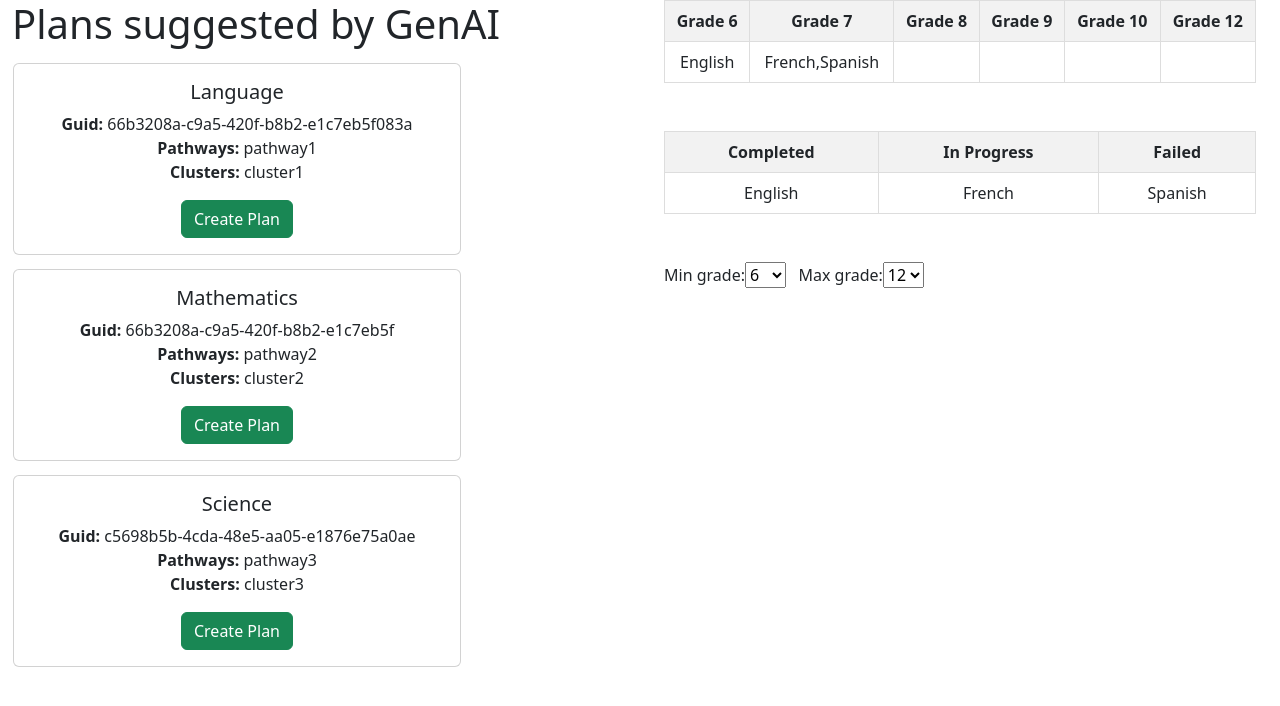
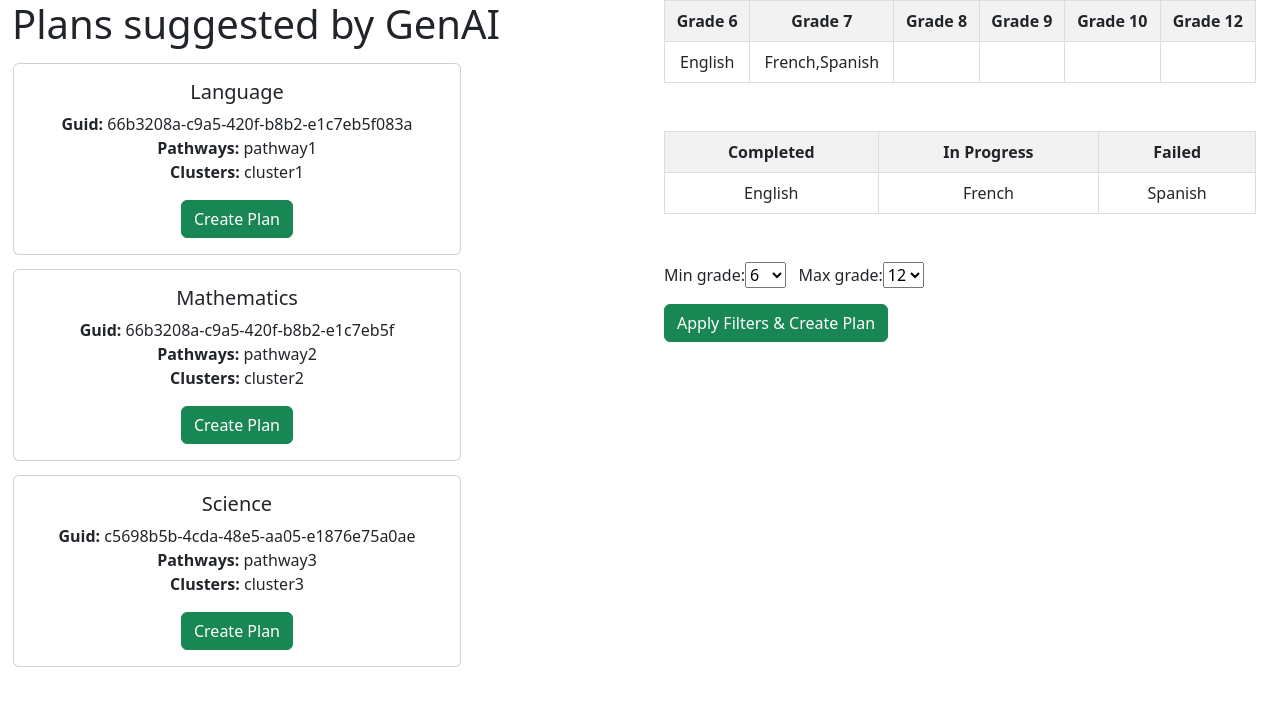
Before and after one commit to karthikpower/hackathon-UI, a React (Create React App) app: page / in a window 1280 px wide. Both pictures are taken after a click on the button 320 px from the left and 159 px from the top of the page. Shown: the top 706 px of the page. Built offline with nearby package versions, Linux system fonts and the light colour scheme.

Commit message:
added filter and plan button

```diff
--- a/src/components/Slider.tsx
+++ b/src/components/Slider.tsx
@@ -9,10 +9,8 @@
     const handleSelectMinGrade = (option: any) => {
         option = parseInt(option)
         if (option >= maxGrade) {
-            console.log('line12', option, maxGrade)
             setError(`Please select min grade is less than max grade. You have selected min grade: ${option} and max grade: ${maxGrade}`);
         } else {
-            console.log('line15',option, maxGrade)
             setMinGrade(option);
             setError('');
         }
@@ -22,10 +20,8 @@
     const handleSelectMaxGrade = (option: any) => {
         option = parseInt(option)
         if (minGrade >= option) {
-            console.log('line23', minGrade, option)
             setError(`Please select min grade is less than max grade. You have selected max grade: ${option} and min grade: ${minGrade}`);
         } else {
-            console.log('line26', minGrade, option)
             setMaxGrade(option);
             setError('');
         }
--- a/src/pages/Plan/filterOptions.tsx
+++ b/src/pages/Plan/filterOptions.tsx
@@ -1,12 +1,12 @@
-import React, { useContext, useState } from 'react';
+import React, { useContext } from 'react';
 import { planOptions } from '../../api/MockData/plan';
-import _, { toInteger } from 'lodash';
-import CourseContext from '../../components/CourseContext';
+import _ from 'lodash';
 import PlanContext from '../../components/PlanContext';
 import Container from 'react-bootstrap/Container';
 import Row from 'react-bootstrap/Row';
 import Col from 'react-bootstrap/Col';
 import Slider from '../../components/Slider';
+import Button from 'react-bootstrap/Button';
 
 let grades = _.uniq(_.flatMap(planOptions, 'courses').map(course => course.grade));
 grades = [...grades].sort((a, b) => a - b);
@@ -40,7 +40,8 @@
                 <Row>
                     <Col xs={12}><DisplayPlan getCourseId={getCourseId} courses={courses} coursesByGrade={coursesByGrade} /></Col>
                     <Col xs={12}><ContextTable getCourseId={getCourseId} courses={courses} coursesByStatus={coursesByStatus} /></Col>
-                    <Col xs={12}><Slider options={[6,7,8,9,10,11,12]} /></Col>
+                    <Col xs={12}><Slider options={[6, 7, 8, 9, 10, 11, 12]} /></Col>
+                    <Col xs={12}><Button variant="success">Apply Filters & Create Plan</Button></Col>
                 </Row>
             </Container>
         ): <></>
--- a/src/pages/PlanAI/planAI.tsx
+++ b/src/pages/PlanAI/planAI.tsx
@@ -10,8 +10,6 @@
 
 const handlePlanCreation = (event: React.MouseEvent<HTMLButtonElement, MouseEvent>) => {
     event.stopPropagation();
-    console.log('call plan creation api');
-
 }
 export const PlanGenAI: React.FC<PlanAIProps> = ({getPlanId }) => {
     return (
```
Also changed, not shown: src/pages/test.tsx (deleted, +0 -10 lines).
